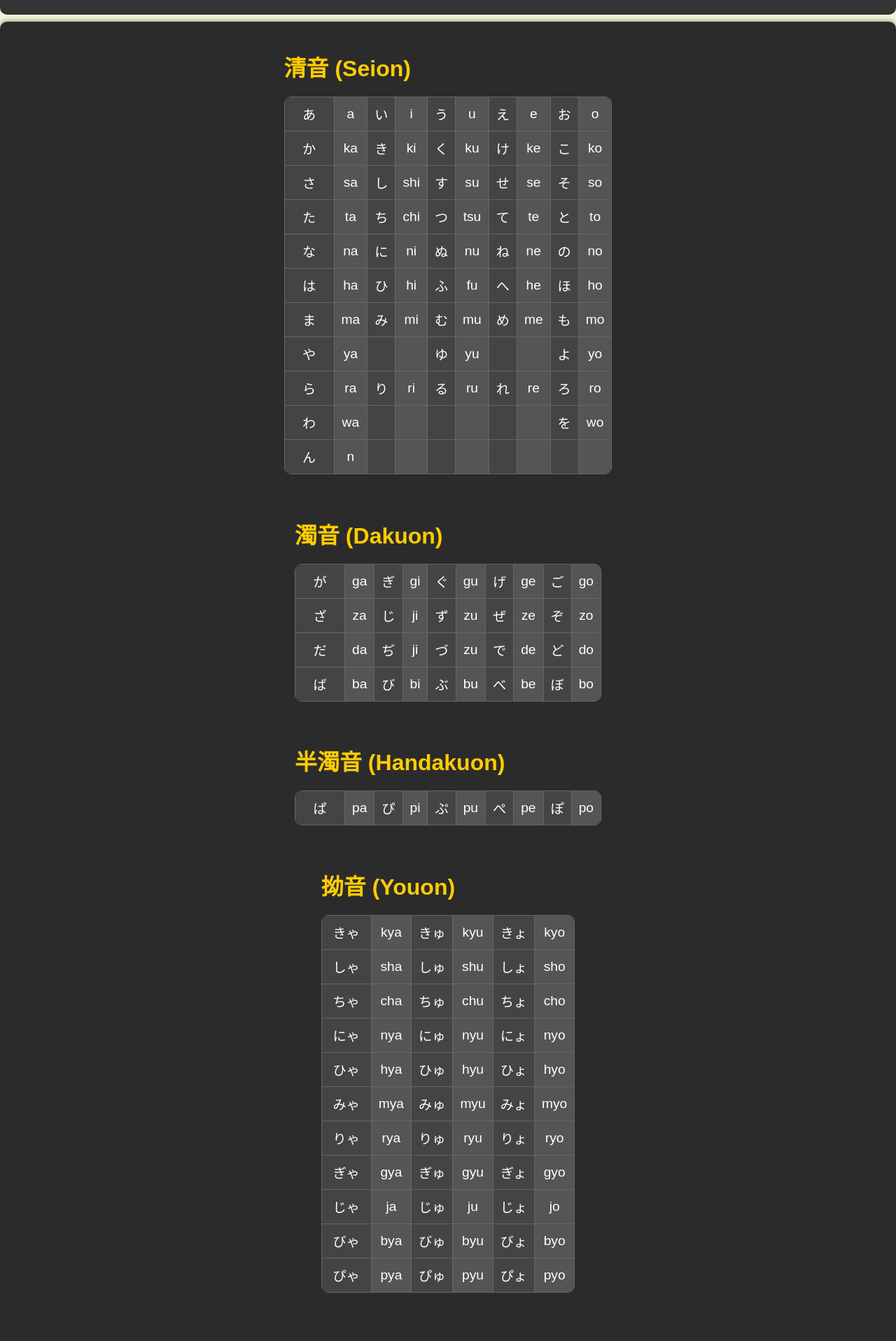
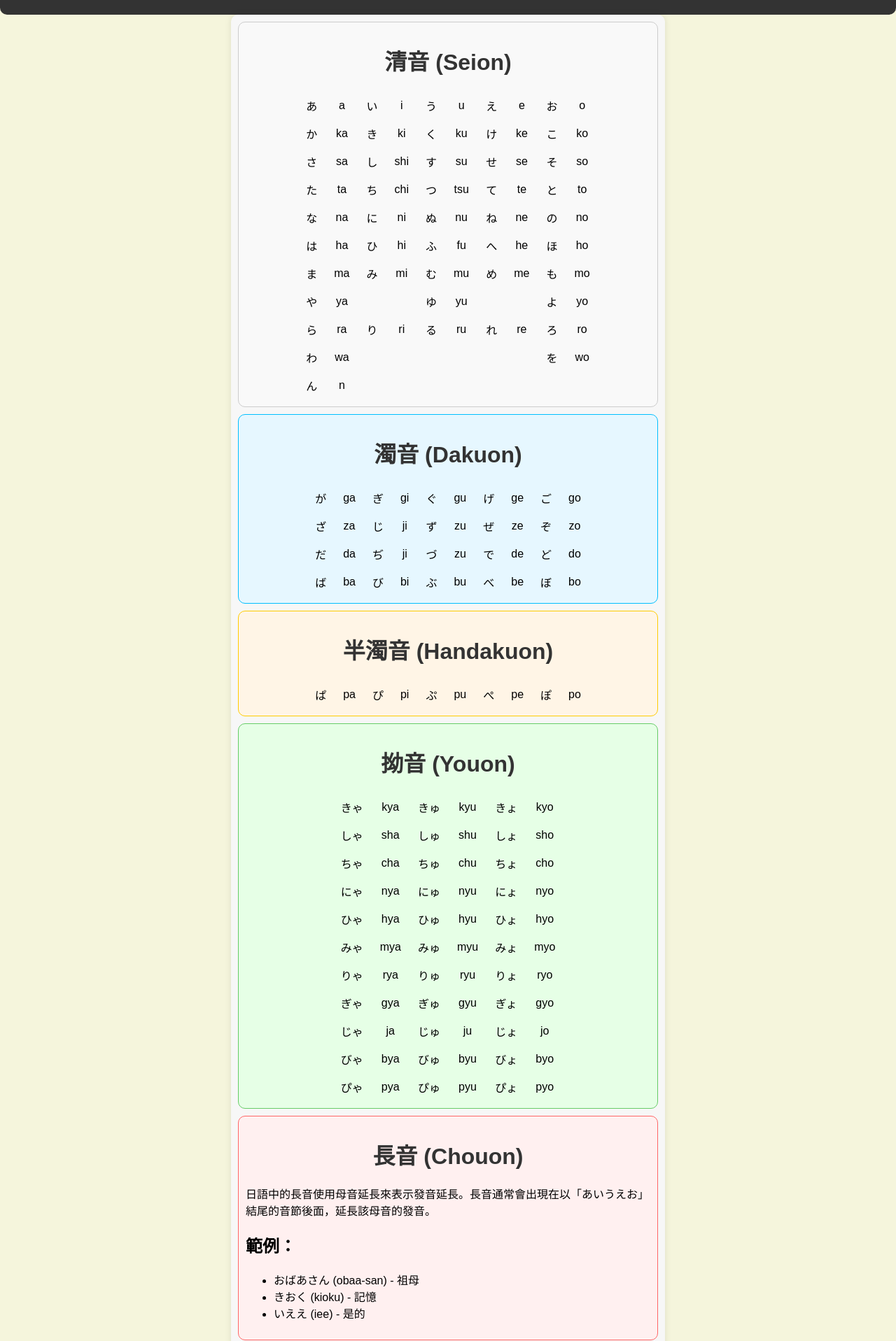
Before and after one commit to salasrew/LearningAngular16, an Angular app: page /hiragana in a window 1280 px wide. Shown: the part 43-1960 px from the top of the page at 70% size. Built offline with nearby package versions, Linux system fonts and the light colour scheme.

Commit message:
modify 平片假名CSS

```diff
--- a/src/app/hiragana/hiragana.component.css
+++ b/src/app/hiragana/hiragana.component.css
@@ -1,81 +1,80 @@
-/* 整體背景設定 */
-.hiragana-container
-{
-    display: flex;
-    flex-direction: column;
-    align-items: center;
-    margin-top: 10px;
-    background-color: #2b2b2b; /* 表格背景色稍淺，與主背景有區別 */
-    padding: 20px;
-    border-radius: 10px; /* 增加圓角使表格區塊更有層次感 */
-    box-shadow: 0 0 10px rgba(0, 0, 0, 0.5); /* 增加陰影效果 */
+.hiragana-container {
+    /* margin: 20px; */
+    max-width: 600px; /* 設置最大寬度 */
+    margin: 0 auto; /* 讓整個容器居中 */
+    padding: 10px; /* 調整內邊距 */
+    background-color: #f7f7f7; /* 淡背景色 */
+    border-radius: 10px; /* 圓角 */
+    box-shadow: 0px 0px 10px rgba(0, 0, 0, 0.1); /* 添加陰影 */
   }
 
-/* 標題 */
-h1
-{
-    color: #ffcc00; /* 讓標題顯眼 */
-    margin-bottom: 20px;
+  .seion-container {
+    background-color: #f9f9f9;
+    padding: 10px;
+    border: 1px solid #ccc;
+    margin-bottom: 10px;
+    border-radius: 10px;
+
   }
 
-/* 表格設定 */
-table
-{
-    border-collapse: collapse;
-    font-size: 1.2rem;
-    width: 100%; /* 表格寬度佔滿容器 */
-    background-color: #333333; /* 表格深色背景 */
-    margin-bottom: 40px;
+  .dakuon-container {
+    background-color: #e6f7ff;
+    padding: 10px;
+    border: 1px solid #00bfff;
+    margin-bottom: 10px;
+    border-radius: 10px;
+
   }
 
-td
-{
-border: 1px solid #666666; /* 灰色邊框 */
+  .handadakuon-container {
+    background-color: #fff5e6;
     padding: 10px;
-text-align: center;
-color: #ffffff; /* 白色字體 */
+    border: 1px solid #ffcc00;
+    margin-bottom: 10px;
+    border-radius: 10px;
+
   }
 
-/* 每列隔色，增強可讀性 */
-td:nth-child(odd)
-{
-background-color: #444444;
+  .youon-container {
+    background-color: #e6ffe6;
+    padding: 10px;
+    border: 1px solid #66cc66;
+    margin-bottom: 10px;
+    border-radius: 10px;
   }
 
-td:nth-child(even) {
-background-color: #555555;
+  .chouon-container {
+    background-color: #fff0f0;
+    padding: 10px;
+    border: 1px solid #ff6666;
+    margin-bottom: 10px;
+    border-radius: 10px;
   }
 
-td:hover
-{
-    background-color: #f0f0f0;
-    cursor: pointer;
+  .sokuon-container {
+    background-color: #e0e0e0;
+    padding: 10px;
+    border: 1px solid #999;
+    margin-bottom: 10px;
+    border-radius: 10px;
+
   }
 
 
-/* 增加表格邊緣圓角 */
+  /* 表格樣式調整 */
 table {
-border-radius: 10px;
-overflow: hidden; /* 防止表格圓角被內容擠壓 */
+  margin: 0 auto; /* 表格居中 */
+  border-collapse: collapse; /* 去除表格間距 */
+  width: auto; /* 表格寬度自適應 */
   }
 
-/* 調整最後一行的寬度 */
-table tr:last-child td:first-child {
-width: 50px;
+  td {
+  text-align: center; /* 文字置中 */
+  padding: 8px 12px; /* 調整單元格間距 */
   }
 
-
-
-
-/* ------------------------- */
-/* 對段落和標題文字顏色進行設置 */
-p, h2, li {
-    color: #f0f0f0; /* 設置為淺色，根據需要可以更改 */
+  h1 {
+  text-align: center; /* 標題居中 */
+  font-family: Arial, sans-serif; /* 調整字體 */
+  color: #333; /* 調整標題顏色 */
   }
-
-/* 可以根據需求調整其他樣式
-.hiragana-container {
-    background-color: #f5f5dc;
-    color: #333;
-}
-*/
--- a/src/app/katakana/katakana.component.css
+++ b/src/app/katakana/katakana.component.css
@@ -1,96 +1,80 @@
-/* 整體背景設定 */
-body, html {
-    background-color: #1e1e1e; /* 深色背景，統一頁面風格 */
-    margin: 0;
-    padding: 0;
-    height: 100%;
-    display: flex;
-    justify-content: center;
-    align-items: center;
-    font-family: Arial, sans-serif;
+.katakana-container {
+    /* margin: 20px; */
+    max-width: 600px; /* 設置最大寬度 */
+    margin: 0 auto; /* 讓整個容器居中 */
+    padding: 10px; /* 調整內邊距 */
+    background-color: #f7f7f7; /* 淡背景色 */
+    border-radius: 10px; /* 圓角 */
+    box-shadow: 0px 0px 10px rgba(0, 0, 0, 0.1); /* 添加陰影 */
   }
 
-.katakana-container
-{
-display: flex;
-flex-direction: column;
-align-items: center;
-margin-top: 20px;
-background-color: #2b2b2b; /* 表格背景色稍淺，與主背景有區別 */
-padding: 20px;
-border-radius: 10px; /* 增加圓角使表格區塊更有層次感 */
-box-shadow: 0 0 10px rgba(0, 0, 0, 0.5); /* 增加陰影效果 */
+  .seion-container {
+    background-color: #f9f9f9;
+    padding: 10px;
+    border: 1px solid #ccc;
+    margin-bottom: 10px;
+    border-radius: 10px;
+
   }
 
-/* 標題 */
-h1
-{
-color: #ffcc00; /* 讓標題顯眼 */
-margin-bottom: 20px;
+  .dakuon-container {
+    background-color: #e6f7ff;
+    padding: 10px;
+    border: 1px solid #00bfff;
+    margin-bottom: 10px;
+    border-radius: 10px;
+
   }
 
-/* 表格設定 */
-table
-{
-    border-collapse: collapse;
-    font-size: 1.2rem;
-    width: 100%; /* 表格寬度佔滿容器 */
-    background-color: #333333; /* 表格深色背景 */
-    margin-bottom: 40px;
+  .handadakuon-container {
+    background-color: #fff5e6;
+    padding: 10px;
+    border: 1px solid #ffcc00;
+    margin-bottom: 10px;
+    border-radius: 10px;
+
   }
 
-td
-{
-border: 1px solid #666666; /* 灰色邊框 */
+  .youon-container {
+    background-color: #e6ffe6;
     padding: 10px;
-text-align: center;
-color: #ffffff; /* 白色字體 */
+    border: 1px solid #66cc66;
+    margin-bottom: 10px;
+    border-radius: 10px;
   }
 
-/* 每列隔色，增強可讀性 */
-td:nth-child(odd)
-{
-background-color: #444444;
+  .chouon-container {
+    background-color: #fff0f0;
+    padding: 10px;
+    border: 1px solid #ff6666;
+    margin-bottom: 10px;
+    border-radius: 10px;
   }
 
-td:nth-child(even) {
-background-color: #555555;
-}
+  .sokuon-container {
+    background-color: #e0e0e0;
+    padding: 10px;
+    border: 1px solid #999;
+    margin-bottom: 10px;
+    border-radius: 10px;
 
-td:hover
-{
-    background-color: #f0f0f0;
-    cursor: pointer;
   }
 
 
-/* 增加表格邊緣圓角 */
+/* 表格樣式調整 */
 table {
-border-radius: 10px;
-overflow: hidden; /* 防止表格圓角被內容擠壓 */
+margin: 0 auto; /* 表格居中 */
+border-collapse: collapse; /* 去除表格間距 */
+width: auto; /* 表格寬度自適應 */
 }
 
-/* 調整最後一行的寬度 */
-table tr:last-child td:first-child {
-width: 50px;
+td {
+text-align: center; /* 文字置中 */
+padding: 8px 12px; /* 調整單元格間距 */
 }
 
-
-
-
-/* ------------------------- */
-/* 對段落和標題文字顏色進行設置 */
-p, h2, li {
-    color: #f0f0f0; /* 設置為淺色，根據需要可以更改 */
+h1 {
+text-align: center; /* 標題居中 */
+font-family: Arial, sans-serif; /* 調整字體 */
+color: #333; /* 調整標題顏色 */
 }
-
-/* 可以根據需求調整其他樣式
-.hiragana-container {
-    background-color: #f5f5dc;
-    color: #333;
-}
-*/
-
-p, h2, li {
-    color: #f0f0f0; /* 淺色文字 */
-}
--- a/src/app/katakana/katakana.component.html
+++ b/src/app/katakana/katakana.component.html
@@ -1,8 +1,7 @@
 <div class="katakana-container">
-    <h1 id="katakana">片假名 (Katakana)</h1>
-    <p>片假名是日語的另一種音節文字，主要用來表示外來語、擬聲詞以及某些特定的詞彙。與平假名相對，片假名的字形更加方正和直線。</p>
 
-    <h2>片假名表：</h2>
+  <div class="seion-container">
+    <h1 id="seion">清音 (Seion)</h1>
       <table>
         <tr><td>ア</td><td>a</td><td>イ</td><td>i</td><td>ウ</td><td>u</td><td>エ</td><td>e</td><td>オ</td><td>o</td></tr>
         <tr><td>カ</td><td>ka</td><td>キ</td><td>ki</td><td>ク</td><td>ku</td><td>ケ</td><td>ke</td><td>コ</td><td>ko</td></tr>
@@ -16,11 +15,39 @@
         <tr><td>ワ</td><td>wa</td><td></td><td></td><td></td><td></td><td></td><td></td><td>ヲ</td><td>wo</td></tr>
         <tr><td>ン</td><td>n</td><td></td><td></td><td></td><td></td><td></td><td></td><td></td><td></td></tr>
       </table>
+  </div>
 
-    <h2>範例：</h2>
-    <ul>
-        <li>コーヒー (koohii) - 咖啡</li>
-        <li>テレビ (terebi) - 電視</li>
-        <li>パソコン (pasokon) - 個人電腦</li>
-    </ul>
+  <div class="dakuon-container">
+    <h1>濁音 (Dakuon)</h1>
+    <table>
+        <tr><td>ガ</td><td>ga</td><td>ギ</td><td>gi</td><td>グ</td><td>gu</td><td>ゲ</td><td>ge</td><td>ゴ</td><td>go</td></tr>
+        <tr><td>ザ</td><td>za</td><td>ジ</td><td>ji</td><td>ズ</td><td>zu</td><td>ゼ</td><td>ze</td><td>ゾ</td><td>zo</td></tr>
+        <tr><td>ダ</td><td>da</td><td>ヂ</td><td>ji</td><td>ヅ</td><td>zu</td><td>デ</td><td>de</td><td>ド</td><td>do</td></tr>
+        <tr><td>バ</td><td>ba</td><td>ビ</td><td>bi</td><td>ブ</td><td>bu</td><td>ベ</td><td>be</td><td>ボ</td><td>bo</td></tr>
+    </table>
   </div>
+
+  <div class="handadakuon-container">
+    <h1>半濁音 (Handakuon)</h1>
+    <table>
+        <tr><td>パ</td><td>pa</td><td>ピ</td><td>pi</td><td>プ</td><td>pu</td><td>ペ</td><td>pe</td><td>ポ</td><td>po</td></tr>
+    </table>
+  </div>
+
+  <div class="youon-container">
+    <h1 id="youon">拗音 (Youon)</h1>
+    <table>
+      <tr><td>キャ</td><td>kya</td><td>キュ</td><td>kyu</td><td>キョ</td><td>kyo</td></tr>
+      <tr><td>シャ</td><td>sha</td><td>シュ</td><td>shu</td><td>ショ</td><td>sho</td></tr>
+      <tr><td>チャ</td><td>cha</td><td>チュ</td><td>chu</td><td>チョ</td><td>cho</td></tr>
+      <tr><td>ニャ</td><td>nya</td><td>ニュ</td><td>nyu</td><td>ニョ</td><td>nyo</td></tr>
+      <tr><td>ヒャ</td><td>hya</td><td>ヒュ</td><td>hyu</td><td>ヒョ</td><td>hyo</td></tr>
+      <tr><td>ミャ</td><td>mya</td><td>ミュ</td><td>myu</td><td>ミョ</td><td>myo</td></tr>
+      <tr><td>リャ</td><td>rya</td><td>リュ</td><td>ryu</td><td>リョ</td><td>ryo</td></tr>
+      <tr><td>ギャ</td><td>gya</td><td>ギュ</td><td>gyu</td><td>ギョ</td><td>gyo</td></tr>
+      <tr><td>ジャ</td><td>ja</td><td>ジュ</td><td>ju</td><td>ジョ</td><td>jo</td></tr>
+      <tr><td>ビャ</td><td>bya</td><td>ビュ</td><td>byu</td><td>ビョ</td><td>byo</td></tr>
+      <tr><td>ピャ</td><td>pya</td><td>ピュ</td><td>pyu</td><td>ピョ</td><td>pyo</td></tr>
+    </table>
+  </div>
+</div>
```
Lines whose indentation alone changed are shown as unchanged.
